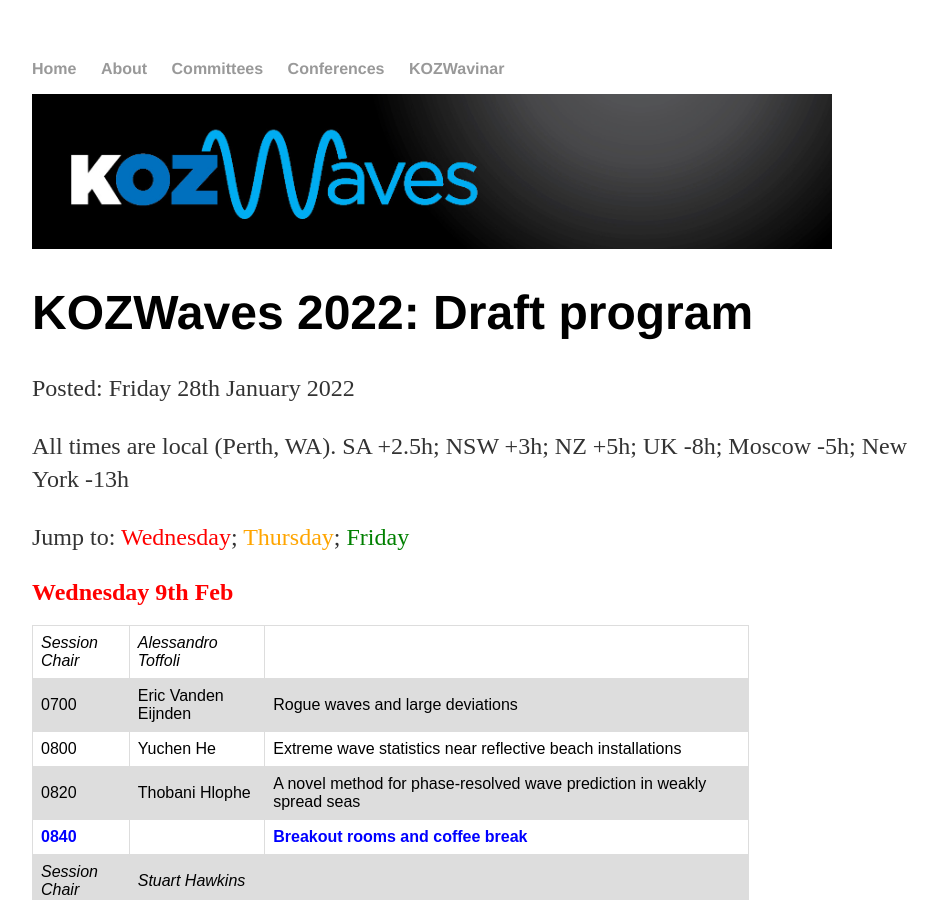
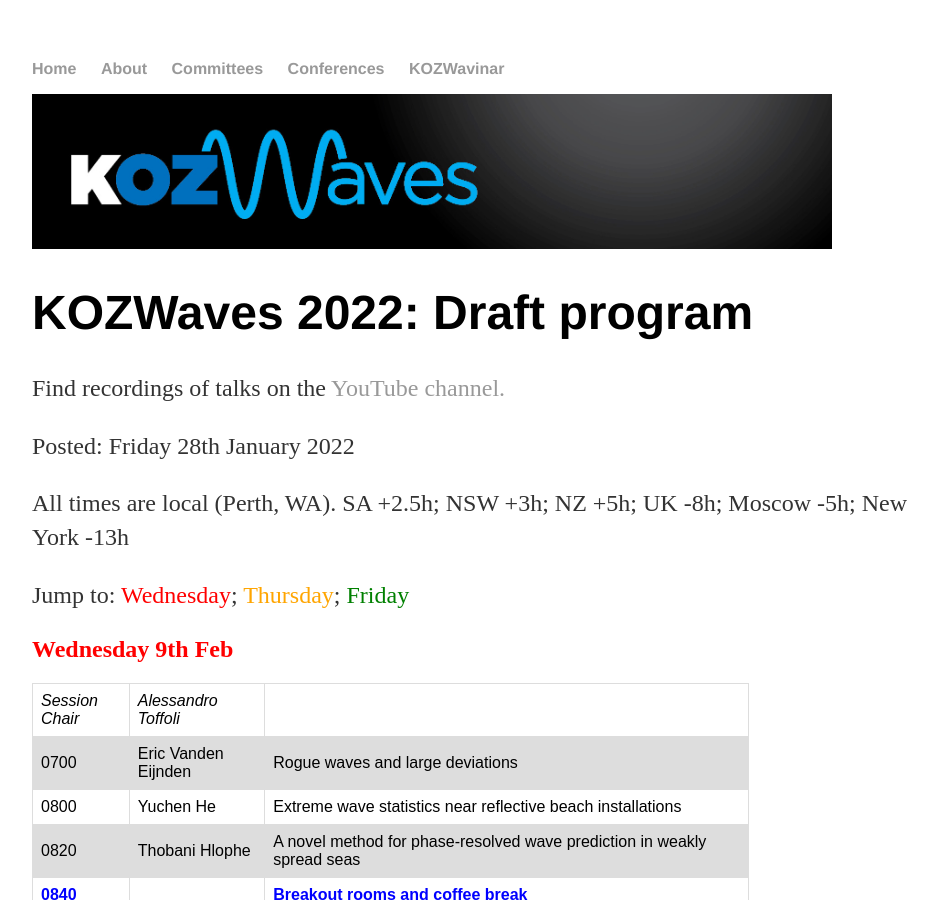
Before and after one commit to kozwaves/kozwaves.github.io, a Jekyll site: the page built from KOZWaves2022/index.html, in a window 1280 px wide and 900 px high. Shown: the whole window, without its empty margins (160-1097 px from the left). Built offline with Jekyll 4.4.1, drawn with Linux system fonts in a browser that asks for light colours; comment, search, counter and statistics services are not loaded.

Commit message:
Update index.html

```diff
--- a/KOZWaves2022/index.html
+++ b/KOZWaves2022/index.html
@@ -23,6 +23,8 @@ tr:nth-child(even) {
 </style>
 
 <h1>KOZWaves 2022: Draft program</h1>
+
+<p>Find recordings of talks on the <a href="https://www.youtube.com/channel/UC7_3gGYOOq6FzrstSKn1TUg">YouTube channel.</a></p>
 
 <p>Posted: Friday 28th January 2022</p>
 
```
